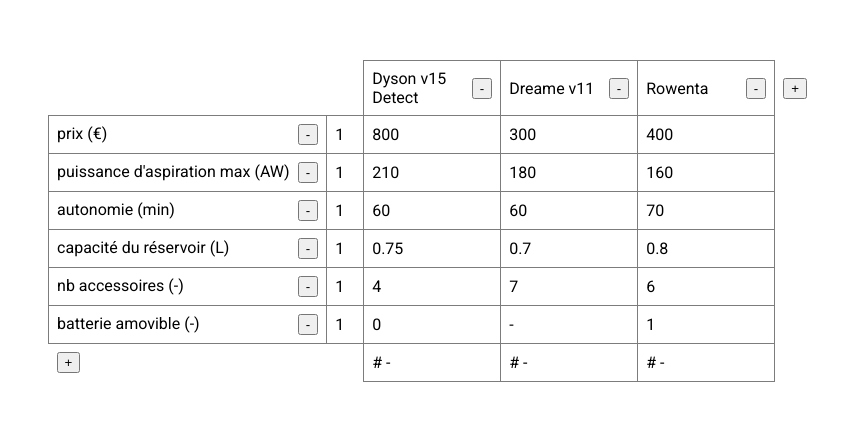
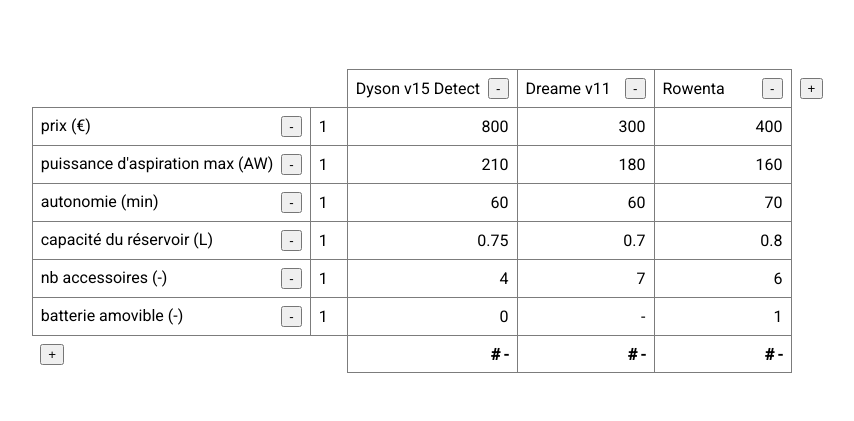
Before and after one commit to MjStryker/multi-criteria-decision-making-app, a React (Create React App) app: page / in a window 1280 px wide. Shown: the part 179-600 px from the top of the page, without its empty margins (208-1062 px from the left). Built offline with nearby package versions, Linux system fonts and the light colour scheme.

Commit message:
Improves styling using declarative const value

```diff
--- a/src/components/DataTable.tsx
+++ b/src/components/DataTable.tsx
@@ -1,8 +1,8 @@
+import { CSSProperties, useRef, useState } from "react";
 import {
   compareProductsByDefaultIdxFn,
   createEmptyProduct,
 } from "../utils/products/products";
-import { useRef, useState } from "react";
 
 import { SORT_BY } from "../constants/arrays";
 import { TCriteria } from "../types/criterias";
@@ -10,10 +10,44 @@
 import { TProductWithCriteria } from "../types/productsWithCriterias";
 import cordlessVacuumCleaner from "../data/cordlessVacuumCleaner";
 import { createEmptyCriteria } from "../utils/criterias/criterias";
-import { createEmptyProductCriteriaValue } from "../utils/prductsWithCriterias/productWithCriteria";
+import { createEmptyProductCriteriaValue } from "../utils/productsWithCriterias/productsWithCriterias";
 import useClickOutside from "../hooks/useClickOutside";
 
 const width = 120;
+const border = "1px solid #7c7c7c";
+
+type TNestedStyles = Record<string, CSSProperties>;
+
+const STYLES: Record<string, TNestedStyles> = {
+  TD: {
+    BORDER: {
+      border,
+    },
+    PRODUCT: {
+      width: "fit-content",
+      minWidth: width,
+      border,
+    },
+    CRITERIA: {
+      width: "fit-content",
+      minWidth: 200,
+      border,
+    },
+    WEIGHT: {
+      border,
+      width: 20,
+    },
+    CELL_VALUE: {
+      border,
+      textAlign: "right",
+    },
+    RES_ARRAY_POS: {
+      border,
+      textAlign: "right",
+      fontWeight: "bold",
+    },
+  },
+};
 
 type DataTableProps = {};
 
@@ -87,11 +121,6 @@
     setProductsWithCriteria((prev) => [...prev, productWithCriteria]);
   };
 
-  const tdStyle = {
-    width,
-    border: "1px solid #7c7c7c",
-  };
-
   return (
     <table
       cellSpacing={0}
@@ -103,7 +132,7 @@
           <td />
           <td />
           {products.map((p) => (
-            <td key={p.id} style={tdStyle}>
+            <td key={p.id} style={STYLES.TD.PRODUCT}>
               <div
                 style={{
                   display: "flex",
@@ -112,7 +141,7 @@
                   justifyContent: "space-between",
                 }}
               >
-                <span>{p.name}</span>
+                <span style={{ marginRight: 8 }}>{p.name}</span>
                 <button onClick={() => removeProduct(p)}>-</button>
               </div>
             </td>
@@ -128,7 +157,7 @@
       <tbody>
         {criterias.map((c) => (
           <tr key={c.id}>
-            <td style={{ ...tdStyle, width: "fit-content", minWidth: 200 }}>
+            <td style={STYLES.TD.CRITERIA}>
               <div
                 style={{
                   display: "flex",
@@ -143,7 +172,7 @@
               </div>
             </td>
 
-            <td style={{ ...tdStyle, width: 20 }}>{c.weight}</td>
+            <td style={STYLES.TD.WEIGHT}>{c.weight}</td>
 
             {productsSorted.map((p) => {
               const v =
@@ -155,7 +184,7 @@
               const isCellInEditMode = v.id === cellId;
 
               return (
-                <td key={v.id} style={tdStyle}>
+                <td key={v.id} style={STYLES.TD.CELL_VALUE}>
                   <div
                     ref={isCellInEditMode ? inputRef : undefined}
                     onClick={() => {
@@ -214,7 +243,7 @@
           </td>
 
           {productsSorted.map((p) => (
-            <td key={p.id} style={tdStyle}>
+            <td key={p.id} style={STYLES.TD.RES_ARRAY_POS}>
               #{p.resArrayIdx ?? " -"}
             </td>
           ))}
```
Also changed, not shown: src/utils/productsWithCriterias/productsWithCriterias.ts (renamed from src/utils/prductsWithCriterias/productWithCriteria.ts).
